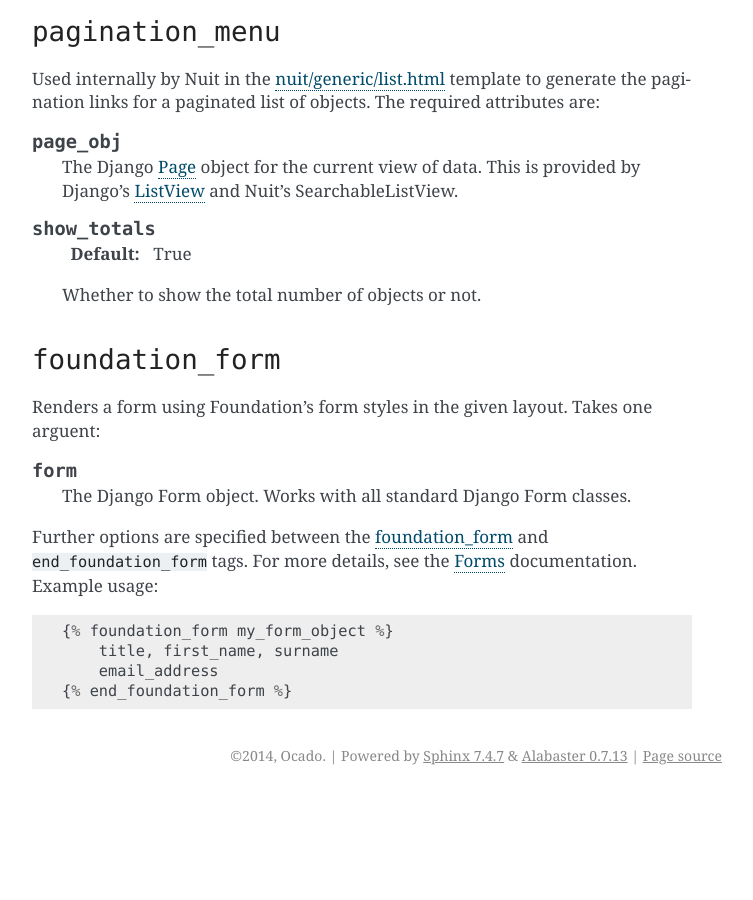
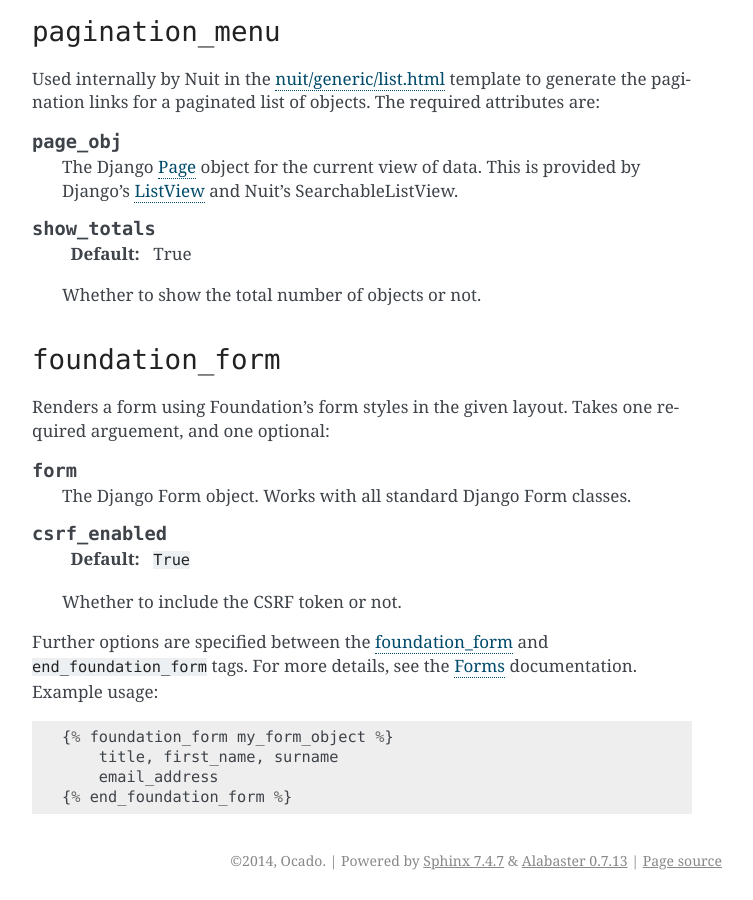
Before and after one commit to ocadotechnology/django-nuit, a Sphinx documentation site: the page built from docs/templates/templatetags.txt, in a window 1280 px wide and 900 px high, scrolled down 2955 px. Shown: the whole window, without its empty margins (388-1141 px from the left). Built offline with Sphinx 7.4.7, drawn with Linux system fonts in a browser that asks for light colours; the version number could not be read and is left out; before the commit the page ends 3750 px from its top, so only the background shows below that.

Commit message:
CSRF token (and docs)

```diff
--- a/docs/conf.py
+++ b/docs/conf.py
@@ -18,7 +18,7 @@ sys.path.insert(0, os.path.join(os.path.dirname(__file__), '../test_project/'))
 os.environ.setdefault("DJANGO_SETTINGS_MODULE", "test_project.settings")
 
 intersphinx_mapping = {
-    'django': ('http://django.readthedocs.org/en/latest/', None),
+    'django': ('http://docs.djangoproject.com/en/dev/', 'http://docs.djangoproject.com/en/dev/_objects/'),
 }
 
 # If extensions (or modules to document with autodoc) are in another directory,
--- a/docs/templates/templatetags.txt
+++ b/docs/templates/templatetags.txt
@@ -156,11 +156,17 @@ Used internally by Nuit in the :ref:`template-generic-list` template to generate
 ``foundation_form``
 -------------------
 
-Renders a form using Foundation's form styles in the given layout. Takes one arguent:
+Renders a form using Foundation's form styles in the given layout. Takes one required arguement, and one optional:
 
 .. attribute:: form
 
     The Django Form object. Works with all standard Django Form classes.
+
+.. attribute:: csrf_enabled
+
+    :default: ``True``
+
+    Whether to include the CSRF token or not.
 
 Further options are specified between the :ref:`template-tag-foundation-form` and ``end_foundation_form`` tags. For more details, see the :doc:`forms` documentation. Example usage::
 
```
Also changed, not shown: docs/templates/forms.txt (+8 -0 lines), docs/templates/generic.txt (+10 -3 lines), 3 other files.
